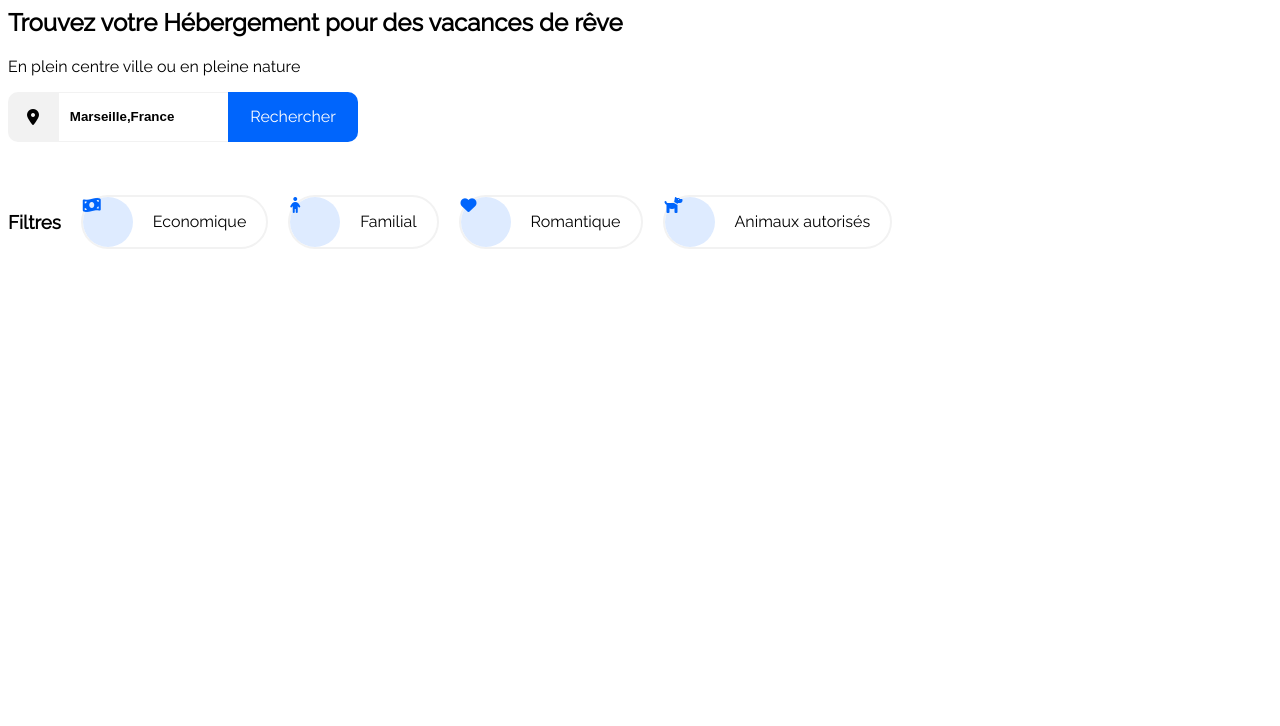
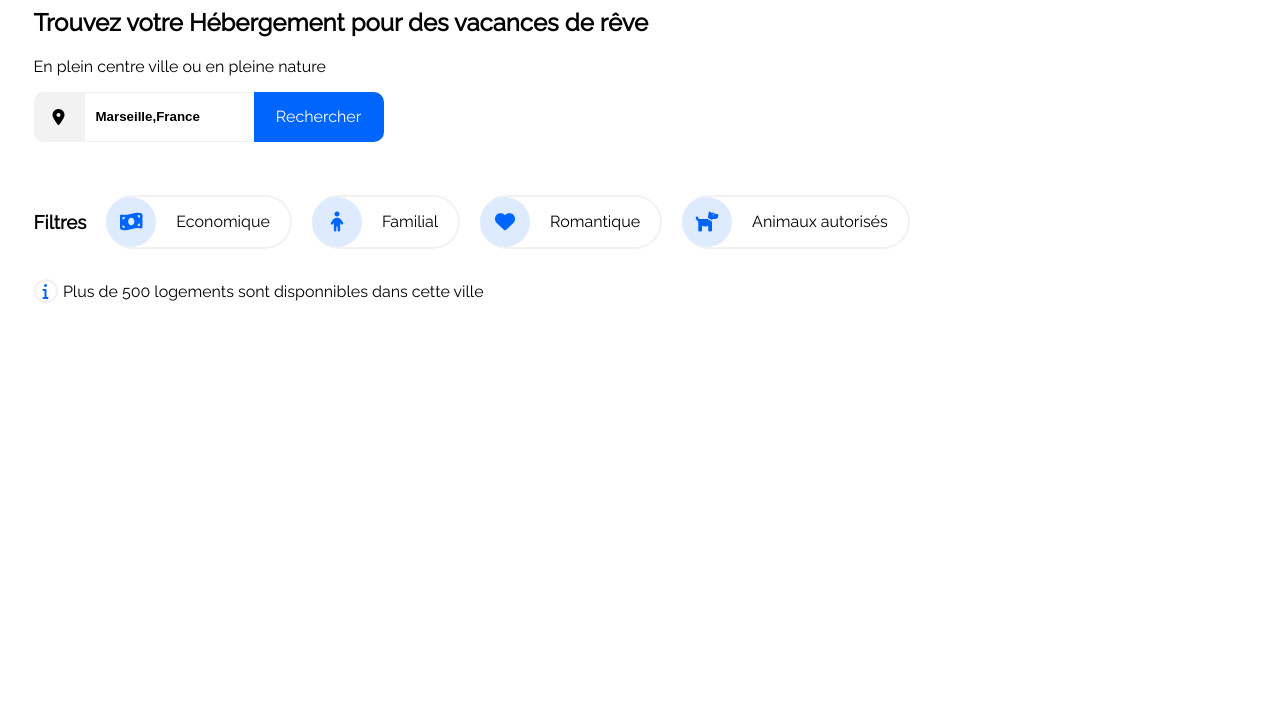
Before and after one commit to Flotandev/Transformez-une-maquette-en-site-web, a plain HTML site: page index.html in a window 1280 px wide. Shown: the part 74-800 px from the top of the page. Drawn offline with Linux system fonts and the light colour scheme.

Commit message:
Correction bug centre icon

```diff
--- a/index.html
+++ b/index.html
@@ -70,29 +70,52 @@
       <div class="margefiltretitre"><h3>Filtres</h3></div>
 
       <div class="filtretexticons flexbetween">
-        <i class="fas fa-money-bill-wave filtreicons flexcentre"></i>
+        <div class="filtreicons flexcentre">
+        <i class="fas fa-money-bill-wave fa-lg"></i>
+        </div>
         <div class="filtretext flexcentre">Economique</div>
       </div>
 
       <div class="filtretexticons flexbetween">
-        <i class="fas fa-child filtreicons flexcentre"></i>
+        <div class="filtreicons flexcentre">
+        <i class="fas fa-child fa-lg"></i>
+        </div>
         <div class="filtretext flexcentre">Familial</div>
       </div>
 
       <div class="filtretexticons flexbetween">
-        <i class="fas fa-heart filtreicons flexcentre"></i>
+        <div class="filtreicons flexcentre">
+        <i class="fas fa-heart fa-lg"></i>
+        </div>
         <div class="filtretext flexcentre">Romantique</div>
       </div>
 
       <div class="filtretexticons flexbetween">
-        <i class="fas fa-dog filtreicons flexcentre"></i>
+        <div class="filtreicons flexcentre">
+        <i class="fas fa-dog fa-lg"></i>
+        </div>
       <div class="filtretext flexcentre">Animaux autorisés</div>
       </div>
+
+    </div>
+
+    <div class="flexbetween info">
+      <div class="flexcentre imginfo">
+      <i class="fas fa-info"></i>
+      </div>
+      <div>Plus de 500 logements sont disponnibles dans cette ville</div>
+    </div>
+
+
+
+    <div>
 
     </div>
 
 
 
 
+
+
   </body>
 </html>
--- a/style.css
+++ b/style.css
@@ -1,5 +1,7 @@
 html {
   font-family: Raleway;
+  padding-left: 2%;
+  padding-right: 2%;
 }
 
 h1 {
@@ -90,14 +92,20 @@ input::placeholder {
 }
 
 
+
+
+/* CSS FILTRE */
+
 .filtre{
   display: flex;
   align-items: center;
+
 }
 
 .margefiltre{
   margin-top: 50px;
-  margin-bottom: 50px;
+  margin-bottom: 15px;
+
 }
 
 .margefiltretitre{
@@ -111,6 +119,7 @@ input::placeholder {
 }
 
 .filtreicons{
+  margin-left: -2px;
   border-radius: 25px;
   width: 50px;
   height: 50px;
@@ -124,3 +133,32 @@ input::placeholder {
   padding-left: 20px;
   border-radius: 0px 25px 25px 0px;
 }
+
+
+
+
+
+
+
+
+
+
+
+
+
+
+
+
+
+.info{
+  height: 50px;
+  width: 450px;
+}
+
+.imginfo{
+  border-radius: 25px;
+  border: 2px solid #f2f2f2;
+  color: #0065fc;
+  height: 20px;
+  width: 20px;
+}
```
Also changed, not shown: 1 other file.
